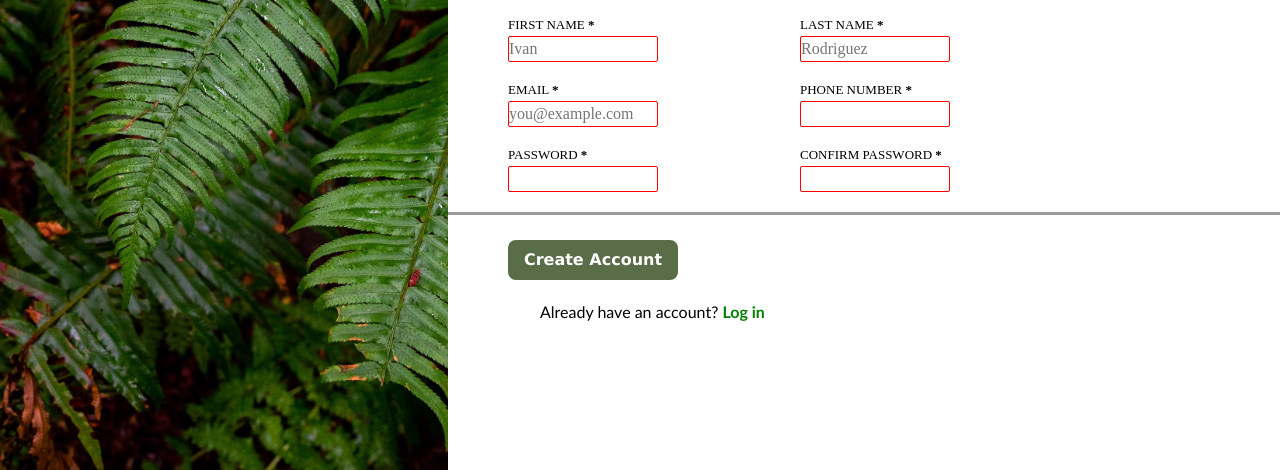
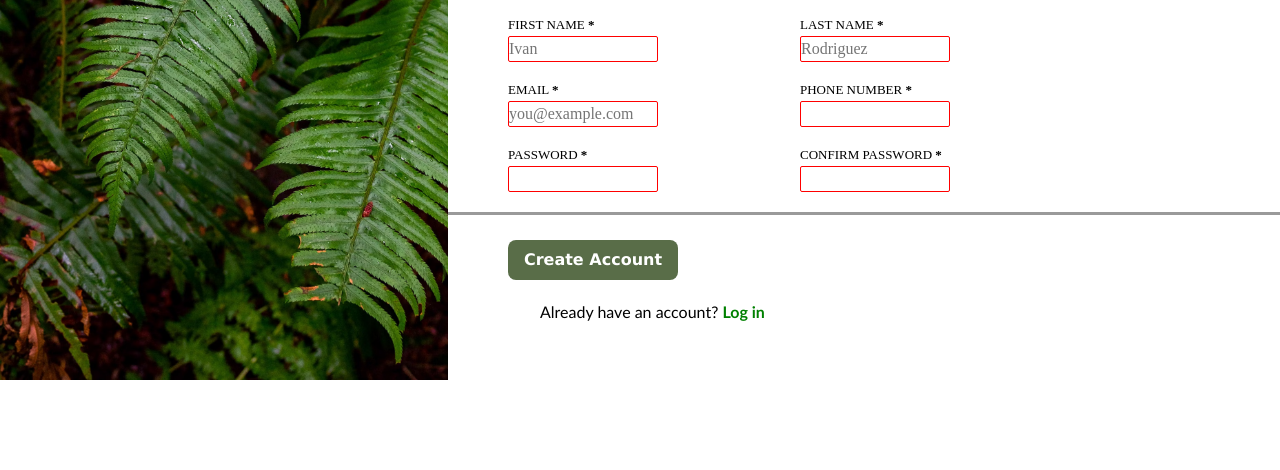
Before and after one commit to ivanovichi123/Sign-up-form, a plain HTML site: page index.html in a window 1280 px wide. Shown: the part 330-800 px from the top of the page. Drawn offline with Linux system fonts and the light colour scheme.

Commit message:
Some changes

```diff
--- a/style.css
+++ b/style.css
@@ -85,7 +85,7 @@ button {
   background-image: url(Images/Leaves.avif);
   background-size: cover;
   width: 35%;
-  height: 100vh;
+  height: 710px;
   float: left;
 }
 
```
